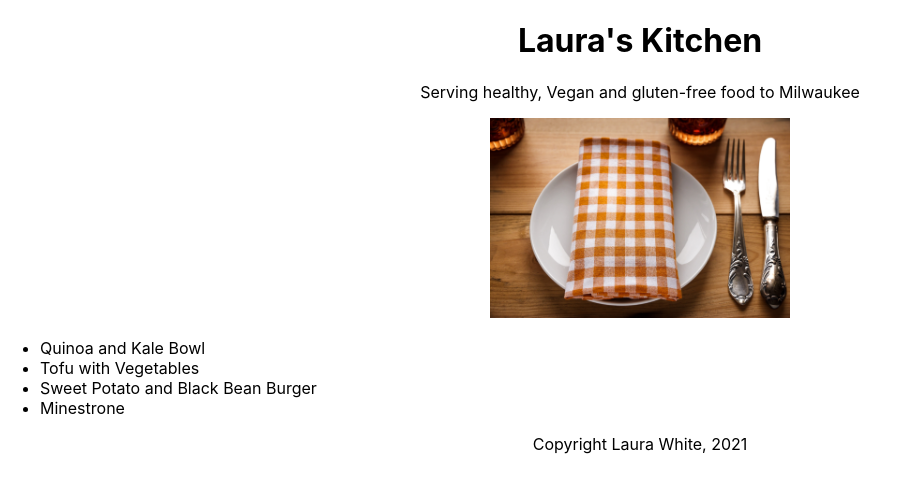
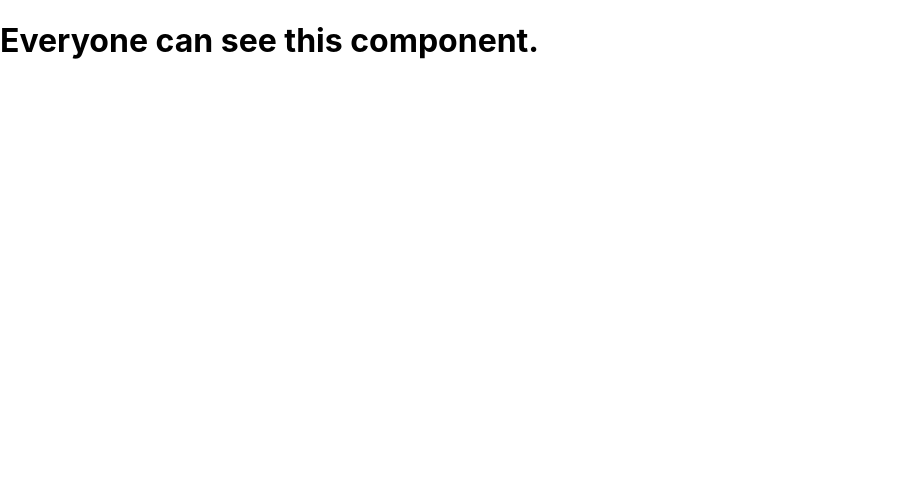
Before and after one commit to l-white/react-essentials, a React (Create React App) app: page / in a window 1280 px wide. Shown: the top 492 px of the page, without its empty margins (0-920 px from the left). Built offline with nearby package versions, Linux system fonts and the light colour scheme.

Commit message:
modified App.js, index.js and settings in .vscode/

```diff
--- a/src/App.js
+++ b/src/App.js
@@ -1,54 +1,21 @@
 import React from "react";
 import './App.css';
-import restaurant from "./restaurant.jpg";
 
-function Header(props){
-  return(
-    <header>
-      <h1>{props.name}'s Kitchen</h1>
-    </header>
-  );
+function SecretComponent() {
+  return <h1>Secret information for authorized users only.</h1>;
 }
 
-function Main(props){
-  return(
-    <section>
-      <p>Serving {props.adjective}, {props.cuisine} and {props.dietType} food to {props.location}</p>
-      <img src={restaurant} height={200} alt="napkin and fork at restaurant table"/>
-      <ul style={{textAlign: "left"}}>
-        {props.dishes.map((dish, i) =>
-          <li key={ dish.id }>{ dish.title }</li>
-          )}
-      </ul>
-    </section>
-  );
+function RegularComponent(){
+  return <h1>Everyone can see this component.</h1>;
 }
+function App(props) {
+    return (
+      <>
+        {props.authorized ? <SecretComponent /> : <RegularComponent />}
+      </>
+    )
 
-function Footer(props){
-  return(
-    <p>Copyright {props.author}, {props.year}</p>
-  );
-}
 
-const dishes = [
-  "Quinoa and Kale Bowl",
-  "Tofu with Vegetables",
-  "Sweet Potato and Black Bean Burger",
-  "Minestrone"
-];
-
-const dishObjects = dishes.map((dish, i) => ({ id: i, title: dish }));
-
-function App() {
-  return (
-    <div className="App">
-      <Header name="Laura"/>
-      <Main adjective="healthy" dietType="gluten-free" cuisine="Vegan" location="Milwaukee"
-      dishes ={dishObjects}
-      />
-      <Footer author="Laura White" year={new Date().getFullYear()}/>
-      </div>
-  );
 }
 
 export default App;
--- a/src/index.js
+++ b/src/index.js
@@ -2,10 +2,12 @@
 import ReactDOM from 'react-dom';
 import './index.css';
 import App from './App';
-//import reportWebVitals from './reportWebVitals';
+
+const [mostImportantItem] = ["boots", "tent", "headlamp"];
+console.log(mostImportantItem);
 
 ReactDOM.render(
-    <App />,
+    <App authorized={false}/>,
   document.getElementById('root')
 );
 
```
